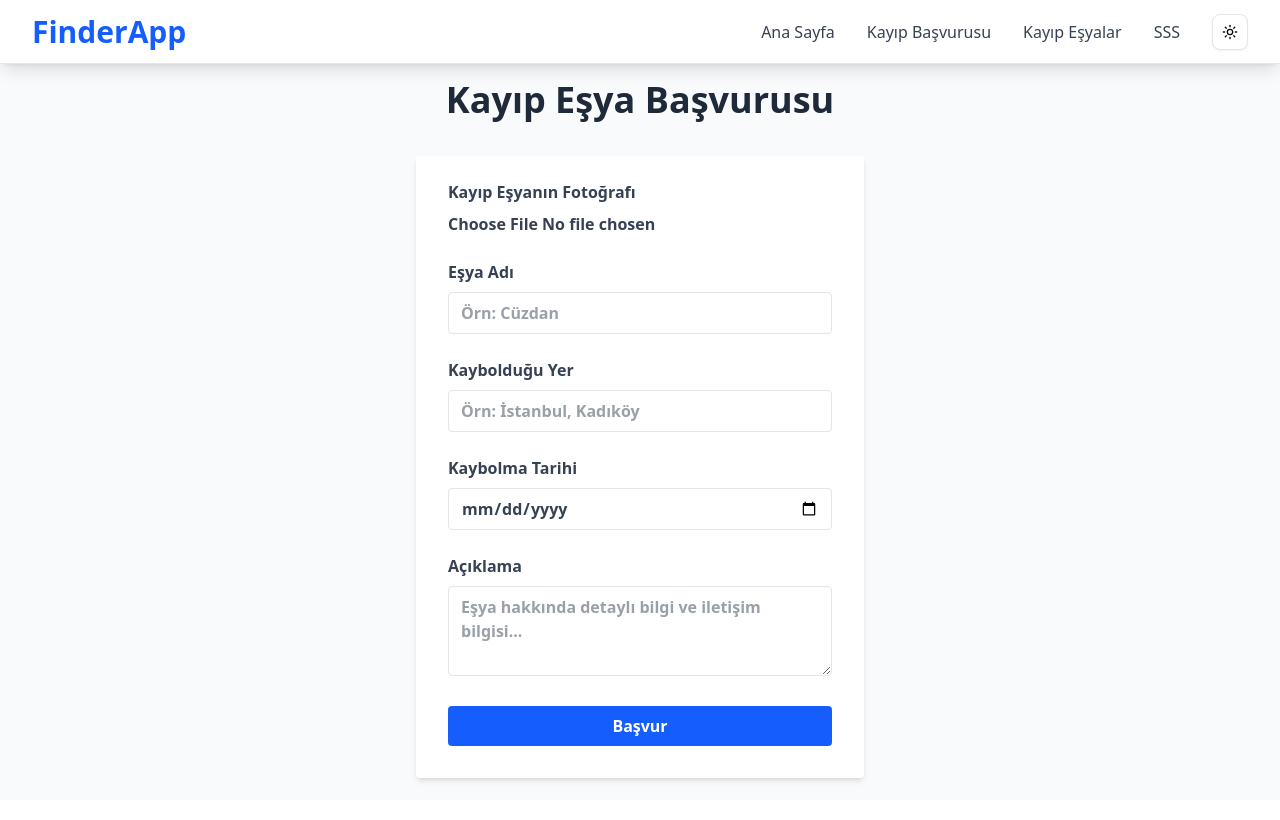
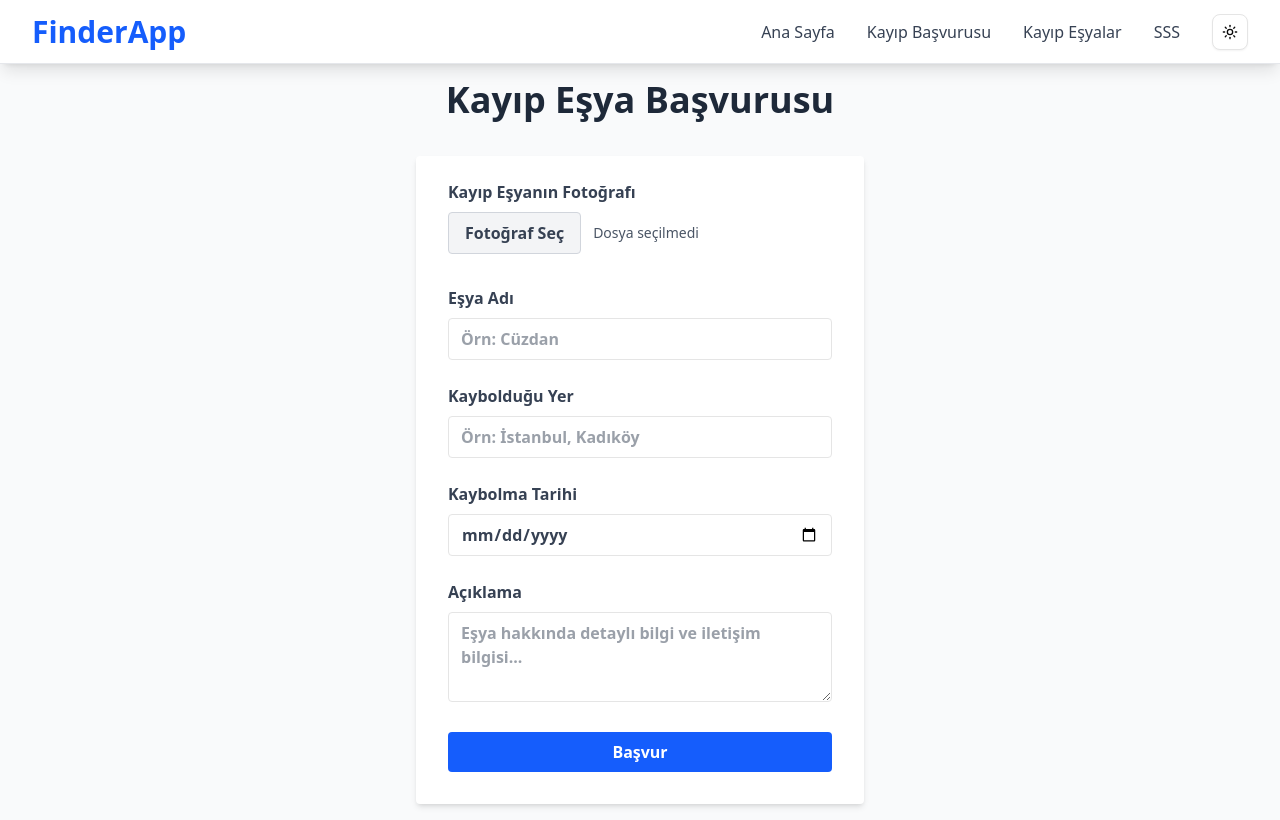
Before and after one commit to krsmer/FinderApp, a Next.js app: page /report in a window 1280 px wide. Built offline with nearby package versions, Linux system fonts and the light colour scheme; no server answers.

Commit message:
button for photo

```diff
--- a/app/report/page.tsx
+++ b/app/report/page.tsx
@@ -1,10 +1,18 @@
 "use client";
 import { db } from "@/lib/firebase";
 import { collection, addDoc, Timestamp } from "firebase/firestore";
-import React, { useState } from "react";
+import React, { useState, useRef } from "react";
 
 const ReportPage = () => {
   const [loading, setLoading] = useState(false);
+  const [selectedFile, setSelectedFile] = useState<File | null>(null);
+  const fileInputRef = useRef<HTMLInputElement>(null);
+
+  const handleFileSelect = (e: React.ChangeEvent<HTMLInputElement>) => {
+    if (e.target.files && e.target.files[0]) {
+      setSelectedFile(e.target.files[0]);
+    }
+  };
 
   const handleSubmit = async (e: React.FormEvent) => {
     e.preventDefault();
@@ -46,71 +54,105 @@ const ReportPage = () => {
       createdAt: Timestamp.now(),
     });
 
-
-
     setLoading(false);
+    setSelectedFile(null);
     form.reset();
     alert("Başvurunuz kaydedildi!");
   };
 
   return (
     <div className="pt-20 flex flex-col dark:bg-gray-900 items-center min-h-screen bg-gray-50">
-      <h1 className="text-4xl font-bold dark:text-white text-gray-800 mb-9">Kayıp Eşya Başvurusu</h1>
+      <h1 className="text-4xl font-bold dark:text-white text-gray-800 mb-9">
+        Kayıp Eşya Başvurusu
+      </h1>
       <form
         onSubmit={handleSubmit}
-        className="bg-white dark:bg-gray-700  shadow-md rounded px-8 pt-6 pb-8 mb-4 w-full max-w-md flex flex-col gap-4"
+        className="bg-white dark:bg-gray-800 shadow-md rounded px-8 pt-6 pb-8 mb-4 w-full max-w-md flex flex-col gap-4"
       >
-        <label className="block text-gray-700 dark:text-white font-bold mb-2">
-          Kayıp Eşyanın Fotoğrafı
+        <div className="mb-4">
+          <label className="block text-gray-700 dark:text-gray-200 font-bold mb-2">
+            Kayıp Eşyanın Fotoğrafı
+          </label>
           <input
+            ref={fileInputRef}
+            type="file"
             name="photo"
-            type="file"
             accept="image/*"
-            className="mt-2"
+            onChange={handleFileSelect}
+            className="hidden"
           />
-        </label>
-        <label className="block text-gray-700 dark:text-white font-bold mb-2">
+          <div className="flex items-center gap-3">
+            <button
+              type="button"
+              onClick={() => fileInputRef.current?.click()}
+              className="bg-gray-100 dark:bg-gray-700 hover:bg-gray-200 dark:hover:bg-gray-600
+                text-gray-700 dark:text-gray-200 font-semibold py-2 px-4 rounded
+                border border-gray-300 dark:border-gray-600 transition-colors duration-200"
+            >
+              Fotoğraf Seç
+            </button>
+            <span className="text-sm text-gray-600 dark:text-gray-300">
+              {selectedFile ? selectedFile.name : 'Dosya seçilmedi'}
+            </span>
+          </div>
+        </div>
+
+        <label className="block text-gray-700 dark:text-gray-200 font-bold mb-2">
           Eşya Adı
           <input
             name="name"
             type="text"
             placeholder="Örn: Cüzdan"
-            className="mt-2 border rounded w-full py-2 dark:text-white px-3 text-gray-700"
+            className="mt-2 border dark:border-gray-600 rounded w-full py-2 px-3
+              text-gray-700 dark:text-gray-200 dark:bg-gray-700
+              focus:outline-none focus:border-blue-500 dark:focus:border-blue-400"
             required
           />
         </label>
-        <label className="block text-gray-700 dark:text-white font-bold mb-2">
+
+        <label className="block text-gray-700 dark:text-gray-200 font-bold mb-2">
           Kaybolduğu Yer
           <input
             name="location"
             type="text"
             placeholder="Örn: İstanbul, Kadıköy"
-            className="mt-2 border rounded w-full py-2 px-3 dark:text-white text-gray-700"
+            className="mt-2 border dark:border-gray-600 rounded w-full py-2 px-3
+              text-gray-700 dark:text-gray-200 dark:bg-gray-700
+              focus:outline-none focus:border-blue-500 dark:focus:border-blue-400"
             required
           />
         </label>
-        <label className="block dark:text-white text-gray-700 font-bold mb-2">
+
+        <label className="block text-gray-700 dark:text-gray-200 font-bold mb-2">
           Kaybolma Tarihi
           <input
             name="date"
             type="date"
-            className="mt-2 border rounded w-full dark:text-white py-2 px-3 text-gray-700"
+            className="mt-2 border dark:border-gray-600 rounded w-full py-2 px-3
+              text-gray-700 dark:text-gray-200 dark:bg-gray-700
+              focus:outline-none focus:border-blue-500 dark:focus:border-blue-400"
             required
           />
         </label>
-        <label className="block text-gray-700 dark:text-white font-bold mb-2">
+
+        <label className="block text-gray-700 dark:text-gray-200 font-bold mb-2">
           Açıklama
           <textarea
             name="description"
             placeholder="Eşya hakkında detaylı bilgi ve iletişim bilgisi..."
-            className="mt-2 border rounded w-full py-2 px-3 dark:text-white text-gray-700"
+            className="mt-2 border dark:border-gray-600 rounded w-full py-2 px-3
+              text-gray-700 dark:text-gray-200 dark:bg-gray-700
+              focus:outline-none focus:border-blue-500 dark:focus:border-blue-400"
             rows={3}
             required
           />
         </label>
+
         <button
           type="submit"
-          className="bg-blue-600 cursor-pointer hover:bg-blue-700 text-white font-bold py-2 px-4 rounded"
+          className="bg-blue-600 cursor-pointer hover:bg-blue-700 text-white font-bold
+            py-2 px-4 rounded transition-colors duration-200 disabled:opacity-50
+            disabled:cursor-not-allowed"
           disabled={loading}
         >
           {loading ? "Kaydediliyor..." : "Başvur"}
```
